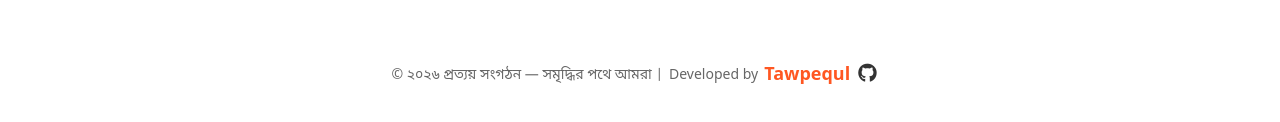
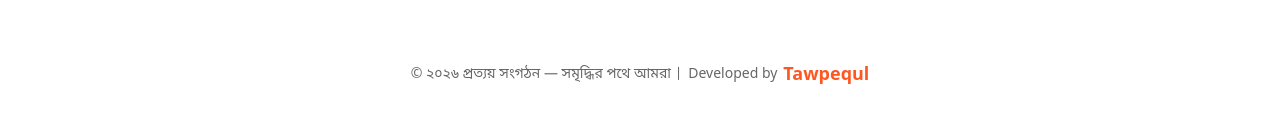
Before and after one commit to prottoyorgbd-cloud/prottoy, a website: page index.html in a window 1280 px wide. Shown: the part 10414-10536 px from the top of the page. Drawn offline with nearby package versions, Linux system fonts and the light colour scheme; no server answers; files whose address does not match are found by name.

Commit message:
Update index.html

```diff
--- a/index.html
+++ b/index.html
@@ -734,11 +734,11 @@
     </strong>
 
     <!-- লোগোসমূহ -->
-    <span style="display: inline-flex; align-items: center; gap: 8px; margin-left: 2px;">
+   <!-- <span style="display: inline-flex; align-items: center; gap: 8px; margin-left: 2px;">
       <!-- GitHub লোগো -->
-      <a href="https://github.com/jibonxyt" target="_blank" style="color: #333; text-decoration: none; font-size: 19px; display: inline-block;" title="GitHub">
+     <!-- <a href="https://github.com/jibonxyt" target="_blank" style="color: #333; text-decoration: none; font-size: 19px; display: inline-block;" title="GitHub">
         <i class="fa-brands fa-github"></i>
-      <!--
+
 
       <!-- Facebook লোগো -->
       <!--<a href="https://www.facebook.com/jibonxyt.me" target="_blank" style="color: #1877F2; text-decoration: none; font-size: 19px; display: inline-block;" title="Facebook">
```
